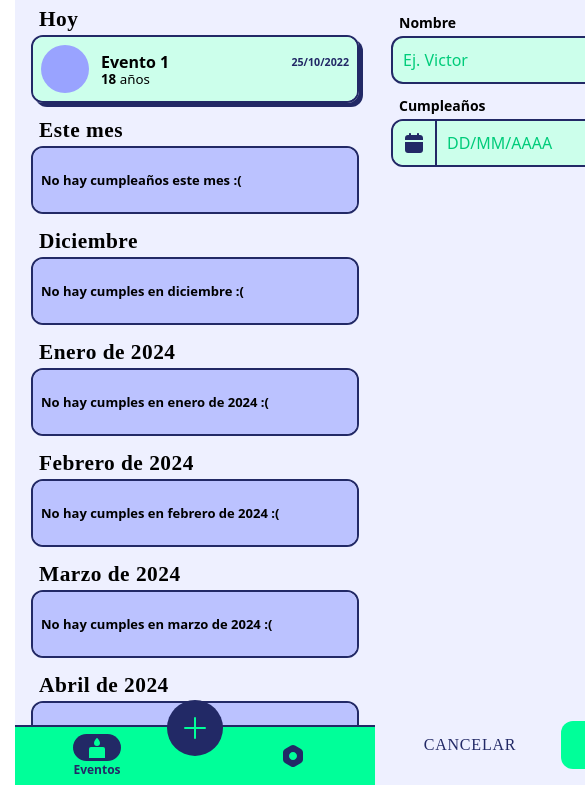
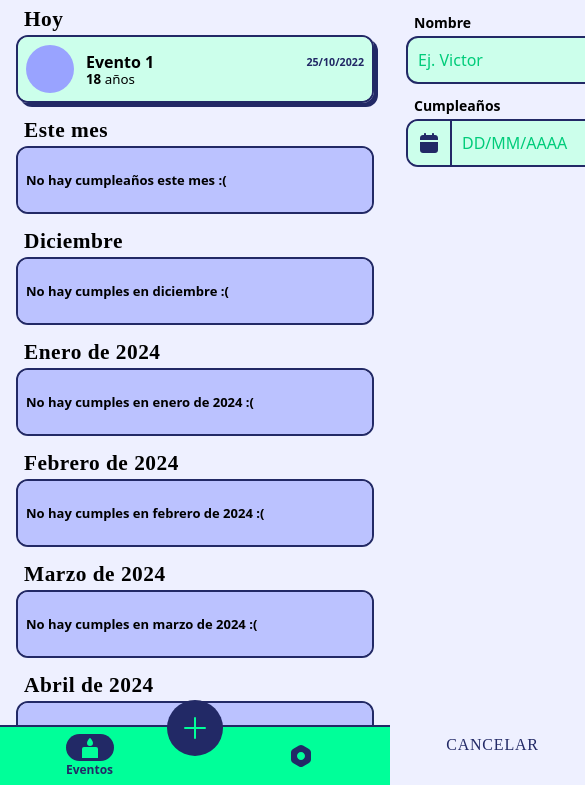
Before and after one commit to vichotech/joylist, a plain HTML site: page index.html in a window 390 px wide. Shown: the part 59-844 px from the top of the page, 585 px wide, since content can reach past the window. Drawn offline with Linux system fonts and the light colour scheme.

Commit message:
Fixed a responsiveness related issue.

```diff
--- a/index.css
+++ b/index.css
@@ -18,7 +18,7 @@ html {
 
 body {
     height: 100%;
-    max-width: 360px;
+    max-width: 720px;
     margin: 0 auto;
     position: relative;
     overflow: hidden;
```
